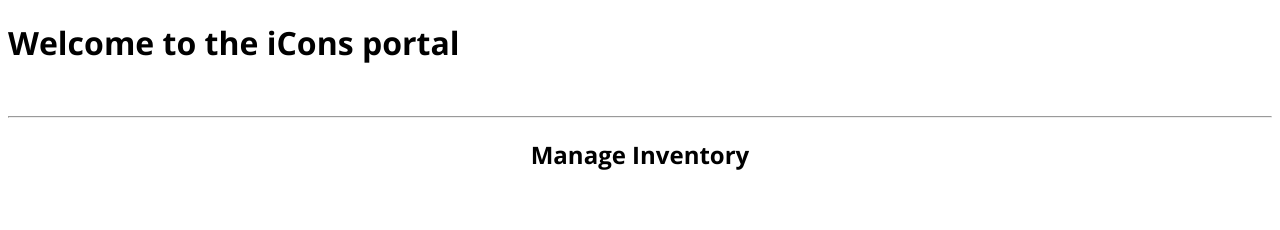
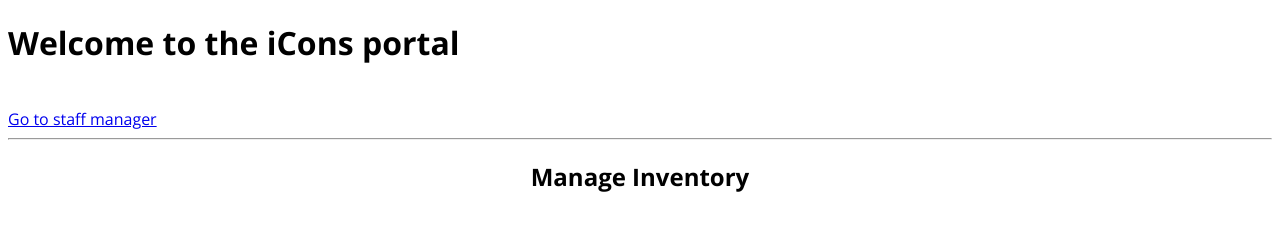
Before and after one commit to jtepp/iconsPortal, a website: page dist/index.html in a window 1280 px wide. Drawn offline with nearby package versions, Linux system fonts and the light colour scheme; no server answers.

Commit message:
added links between managers

```diff
--- a/dist/index.html
+++ b/dist/index.html
@@ -13,6 +13,7 @@
     <body>
 <h1>Welcome to the iCons portal</h1>
 <br>
+<a href="/staff">Go to staff manager</a>
 <hr>
 <h2 id="head">Manage Inventory</h2>
 
```
Also changed, not shown: dist/staff.html (+1 -0 lines).
